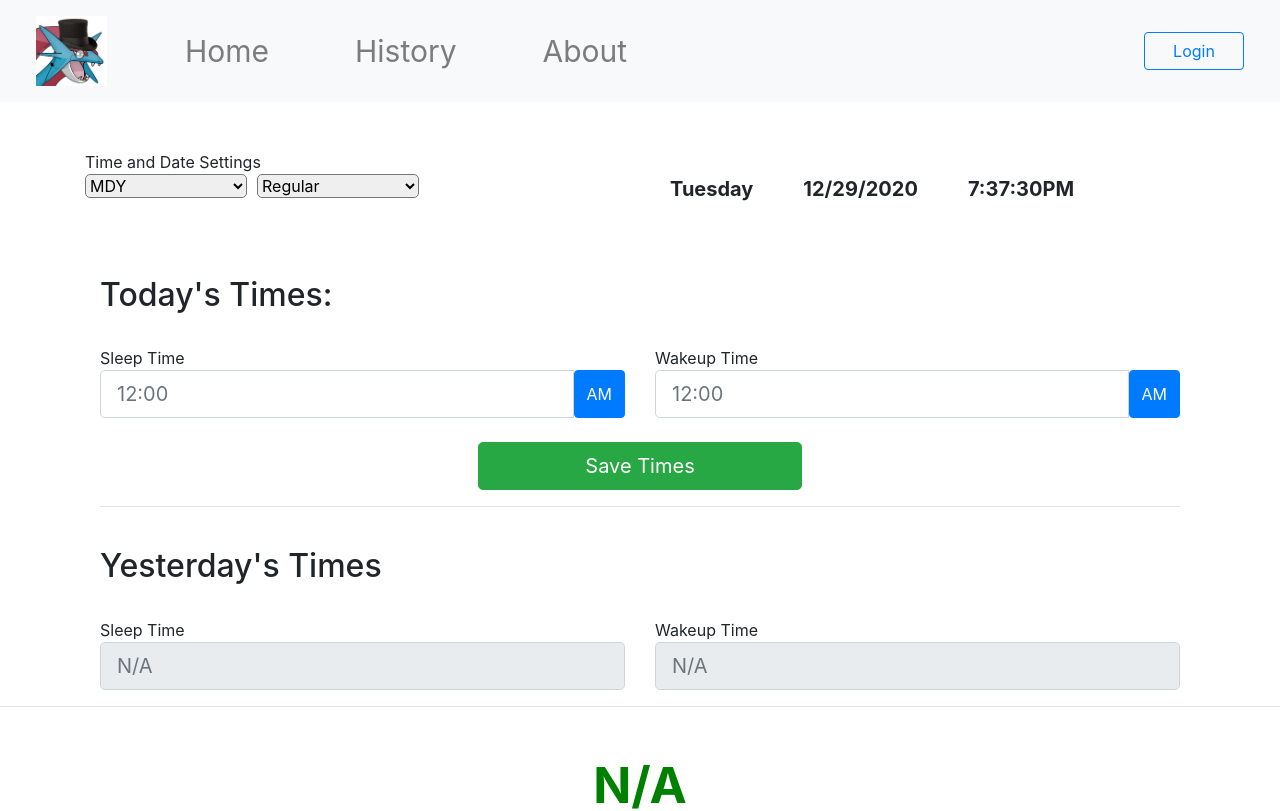
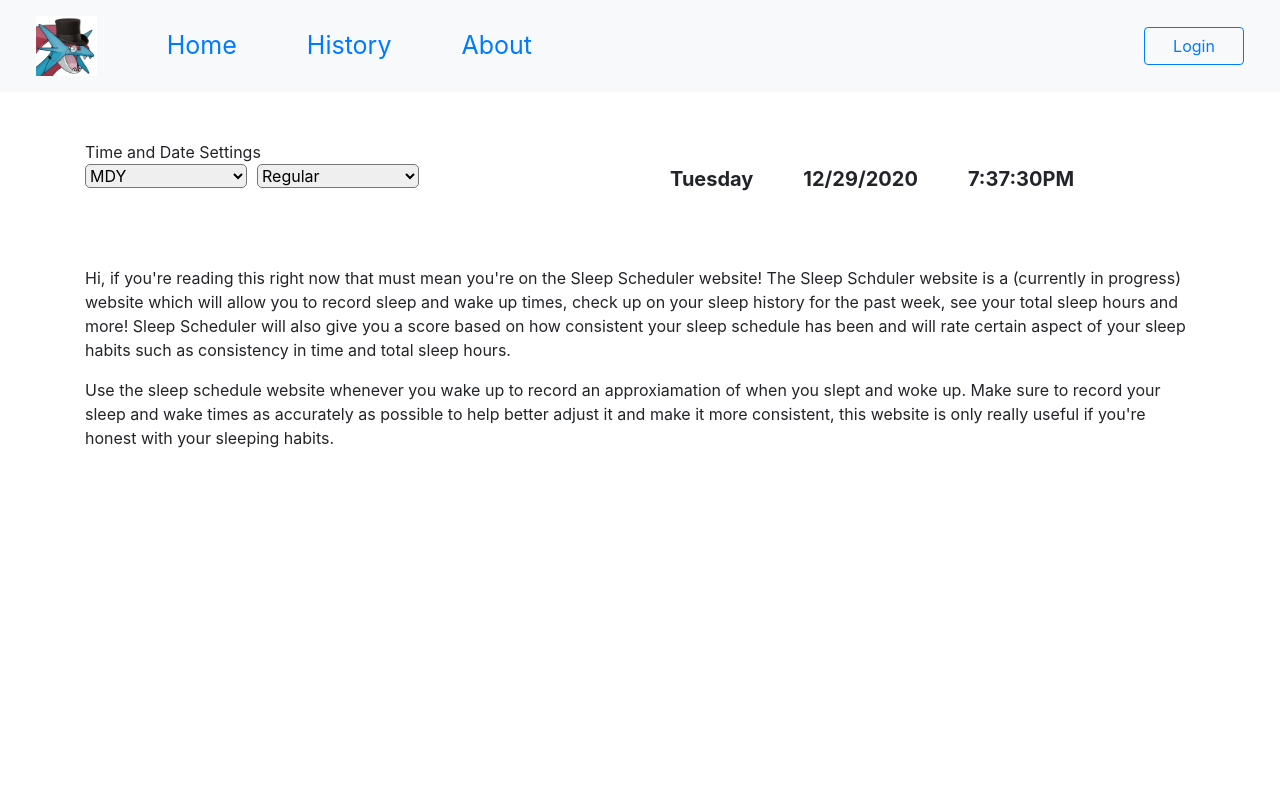
Before and after one commit to aplamer/scheduler, a React (Create React App) app: page /about in a window 1280 px wide. Shown: the top 811 px of the page. Built offline with nearby package versions, Linux system fonts and the light colour scheme.

Commit message:
Added about and history tabs and routing
added history and about components which render when the links in the header are clicked. Fixed minor bug with military to regular conversion where 12:00AM would change to 00:00AM.

```diff
--- a/package.json
+++ b/package.json
@@ -12,6 +12,7 @@
     "react-bootstrap": "^1.4.0",
     "react-dom": "^17.0.1",
     "react-redux": "^7.2.2",
+    "react-router-dom": "^5.2.0",
     "react-scripts": "4.0.1",
     "redux": "^4.0.5",
     "web-vitals": "^0.2.4"
--- a/src/components/Score/Score.js
+++ b/src/components/Score/Score.js
@@ -7,6 +7,7 @@ class Score extends Component {
     render(){
         return(
             <Container>
+                <Col className = {classes.scoreText}>Sleep Score</Col>
                 <Col className = {classes.scoreImg}>{this.props.score}</Col>
             </Container>
         )
--- a/src/components/Score/Score.module.css
+++ b/src/components/Score/Score.module.css
@@ -2,7 +2,13 @@
     text-align: center;
     font-size: 50px;
     font-weight: bold;
-    padding-top: 25px;
+    padding-top: 10px;
     padding-bottom: 25px;
     Color: green;
 }
+
+.scoreText{
+    text-align: center;
+    font-size: 20px;
+    Color: green;
+}
--- /dev/null
+++ b/src/containers/About/About.js
@@ -0,0 +1,27 @@
+import React from 'react'
+import Container from 'react-bootstrap/Container'
+const About = () => {
+    return(
+        <Container>
+            <div>
+                <p>
+                Hi, if you're reading this right now that must mean you're on the Sleep Scheduler website!
+                The Sleep Schduler website is a (currently in progress) website which will allow you to record
+                sleep and wake up times, check up on your sleep history for the past week, see your total sleep hours and more!
+                Sleep Scheduler will also give you a score based on how consistent your sleep schedule has been and will rate
+                certain aspect of your sleep habits such as consistency in time and total sleep hours.
+                </p>
+
+                <p>
+                Use the sleep schedule website whenever you wake up to record an approxiamation of when you slept and woke up.
+                Make sure to record your sleep and wake times as accurately as possible to help better adjust it and make it
+                more consistent, this website is only really useful if you're honest with your sleeping habits.
+                </p>
+
+
+            </div>
+        </Container>
+    )
+}
+
+export default About
--- a/src/containers/App.js
+++ b/src/containers/App.js
@@ -1,15 +1,16 @@
 
 import React, {Component} from 'react'
-import Header from '../components/Header/Header'
+import Header from './Header/Header'
 import TimeOptions from './TimeOptions/TimeOptions'
-import TimeInputContainer from './TimeInputContainer/TimeInputContainer'
-import Score from '../components/Score/Score'
-import Tips from '../components/Tips/Tips'
+import {BrowserRouter, Route} from 'react-router-dom'
+import Home from '../containers/Home/Home'
+import History from '../containers/History/History'
+import About from '../containers/About/About'
 class App extends Component{
 
     render(){
         return(
-            <div>
+            <BrowserRouter>
                     <Header></Header>
                     <br></br>
                     <br></br>
@@ -17,12 +18,10 @@ class App extends Component{
                     <br></br>
                     <br></br>
                     <br></br>
-                <TimeInputContainer></TimeInputContainer>
-                <hr></hr>
-                <Score></Score>
-                <hr></hr>
-                <Tips></Tips>
-            </div>
+                    <Route path = "/" exact component = {Home}/>
+                    <Route path = "/history" component = {History}/>
+                    <Route path = "/about" component = {About}/>
+            </BrowserRouter>
         )
     }
 
--- a/src/components/Header/Header.js
+++ b/src/containers/Header/Header.js
@@ -5,8 +5,9 @@ import Form from 'react-bootstrap/Form'
 import Button from 'react-bootstrap/Button'
 import classes from './Header.module.css'
 import icon from '../../assets/placeholder.png'
-import Modal from '../UI/Modal/Modal'
+import Modal from '../../components/UI/Modal/Modal'
 import { Component } from 'react'
+import {Link} from 'react-router-dom'
 class Header extends Component {
     state = {
         loggingIn: false
@@ -26,9 +27,9 @@ class Header extends Component {
                 <Navbar bg="light" variant="light" className = "py-3">
                     <img src = {icon} alt = "Null" className = {classes.navImage}></img>
                     <Nav variant = "pills" className="mr-auto">
-                    <Nav.Link href="#" className = {classes.navLink}>Home</Nav.Link>
-                    <Nav.Link href="#" className = {classes.navLink}>History</Nav.Link>
-                    <Nav.Link href="#" className = {classes.navLink}>About</Nav.Link>
+                        <Link to="/" className = {classes.navLink}>Home</Link>
+                        <Link to="/history" className = {classes.navLink}>History</Link>
+                        <Link to="/about" className = {classes.navLink}>About</Link>
                     </Nav>
                     <Form inline>
                     <Button variant="outline-primary" className = {classes.signIn} onClick = {() => this.setState({loggingIn: true})}>Login</Button>
--- a/src/components/Header/Header.module.css
+++ b/src/containers/Header/Header.module.css
@@ -1,9 +1,9 @@
 .navLink{
-    font-size: 30px;
+    font-size: 25px;
     margin-left: 70px;
 }
 .navImage{
-    height: 70px;
+    height: 60px;
     padding-left: 20px;
 }
 .signIn {
--- /dev/null
+++ b/src/containers/History/History.js
@@ -0,0 +1,69 @@
+import React from 'react'
+import {connect} from 'react-redux'
+import Container from 'react-bootstrap/Container'
+import { Component } from 'react'
+import Row from 'react-bootstrap/Row'
+import Col from 'react-bootstrap/Col'
+import Aux from '../../hoc/Auxiliary/Auxiliary'
+class History extends Component {
+    render(){
+        let timesReturn = null
+        if(this.props.times[0].id === "-1"){
+            timesReturn = <h1 style = {{textAlign: "center", color: "grey"}}>No sleep times recorded.</h1>
+        }
+        else{
+            timesReturn = this.props.times.map(timeElement =>
+                {
+                    if(timeElement.id === "-1"){
+                        return null
+                    }
+                    else{
+                        return(
+                            <Aux key = {timeElement.id}>
+
+                                <Row>
+                                    <Col>
+                                    <div style = {{color: "#007bff"}}>
+                                        Date Entered:
+                                    </div>
+                                    {timeElement.id}
+                                    </Col>
+
+                                    <Col>
+                                    <div style = {{color: "#007bff"}}>
+                                        Sleep Time:
+                                    </div>
+                                    {timeElement.sleepTime}
+                                    </Col>
+
+                                    <Col>
+                                    <div style = {{color: "#007bff"}}>
+                                        Wake Time:
+                                    </div>
+                                    {timeElement.wakeTime}
+                                    </Col>
+                                </Row>
+                                <hr></hr>
+                            </Aux>
+                        )
+                    }
+                }
+            )
+        }
+        return(
+            <Container>
+                {timesReturn}
+            </Container>
+        )
+    }
+
+}
+
+
+const mapStateToProps = state => {
+    return {
+        times: state.Times,
+    }
+}
+
+export default connect(mapStateToProps)(History)
--- /dev/null
+++ b/src/containers/Home/Home.js
@@ -0,0 +1,17 @@
+import React from 'react'
+import TimeInputContainer from '../TimeInputContainer/TimeInputContainer'
+import Score from '../../components/Score/Score'
+import Tips from '../../components/Tips/Tips'
+import Aux from '../../hoc/Auxiliary/Auxiliary'
+const Home = () => {
+    return(
+        <Aux>
+            <TimeInputContainer></TimeInputContainer>
+            <hr></hr>
+            <Score></Score>
+            <hr></hr>
+            <Tips></Tips>
+        </Aux>
+    )
+}
+export default Home
--- a/src/store/reducer.js
+++ b/src/store/reducer.js
@@ -83,8 +83,8 @@ const militaryToRegularHandler = (time) => {
         AMorPM = "PM"
         tempTimeValue -= 1200
     }
-    else if (tempTimeValue >= 2400){
-        tempTimeValue -= 1200
+    else if (tempTimeValue >= 0 && tempTimeValue < 100){
+        tempTimeValue += 1200
     }
 
     tempTimeValue = leadingZeroHandler(tempTimeValue)
```
Also changed, not shown: 2 other files (tests, documents, lock files or other folders). Lines whose indentation alone changed are shown as unchanged.
